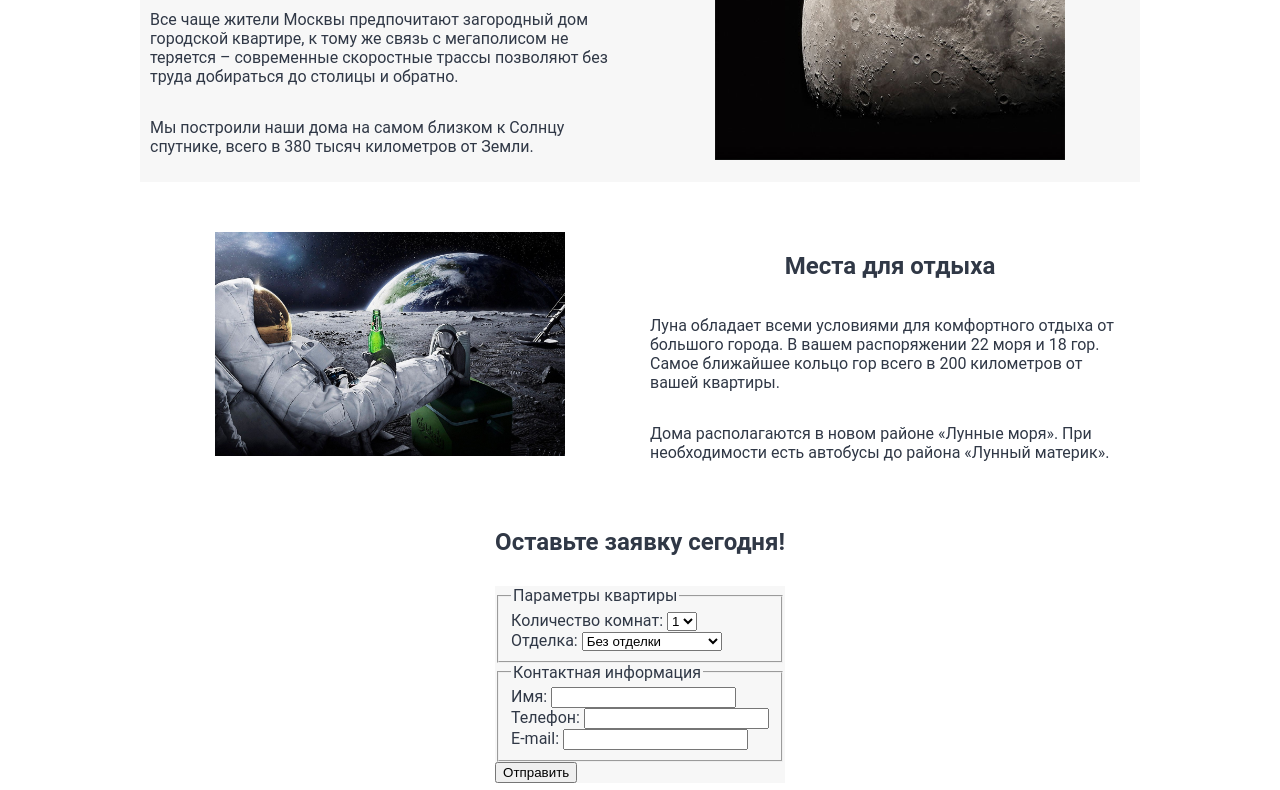
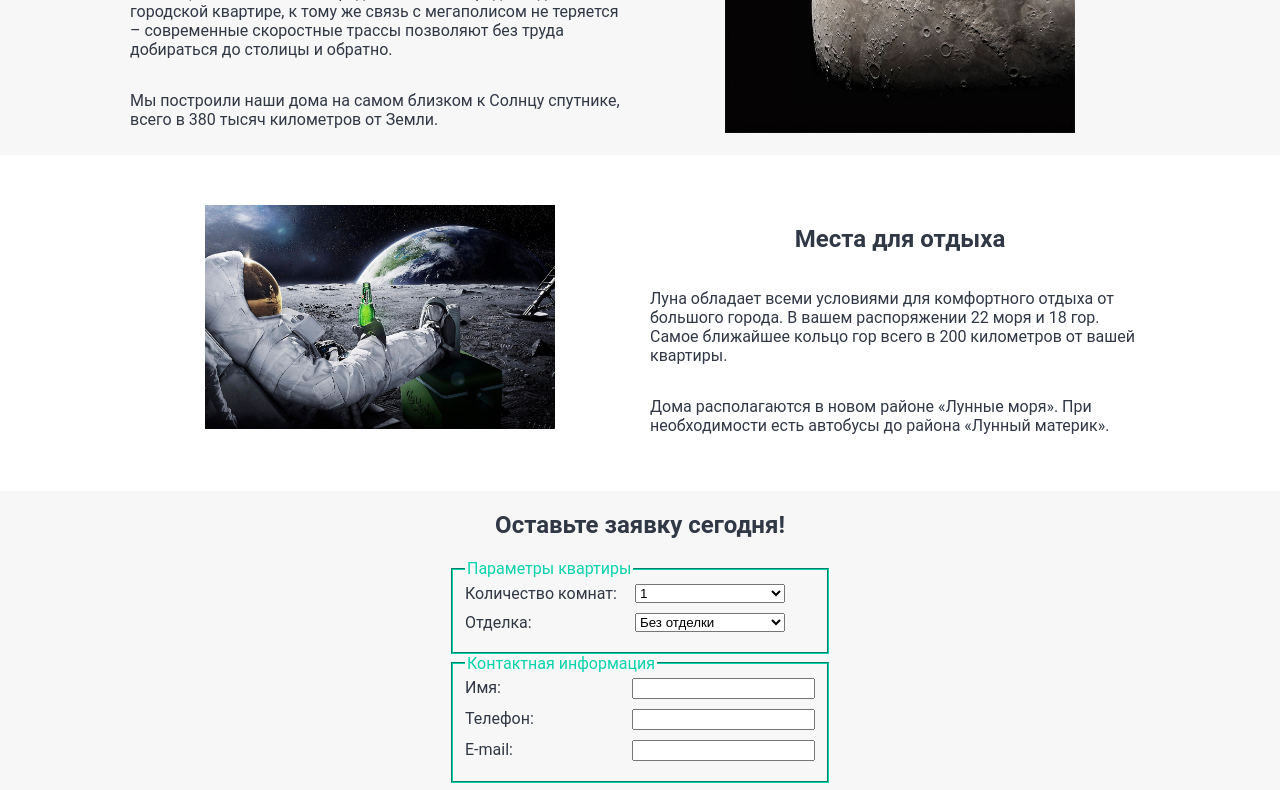
Before and after one commit to almaz-87/layout-designer-project-lvl1, a plain HTML site: page index.html in a window 1280 px wide. Shown: the part 742-1532 px from the top of the page. Drawn offline with Linux system fonts and the light colour scheme.

Commit message:
some edits

```diff
--- a/index.html
+++ b/index.html
@@ -28,7 +28,7 @@
 			<img src="images/logo.svg" alt="Фотография луны" width="200">
 			<h2>ЖК «Лунное море»</h2>
 			Место, откуда не хочется улетать
-			<button class="btn font-fff" type="submit">Забронировать</button>
+			<a href="#booking"><button class="btn font-fff" type="submit">Забронировать</button></a>
 		</div>
 
 		<div id ="section1" class="advantage">
@@ -48,7 +48,7 @@
 			</div>
 		</div>
 
-		<div id="section2" class="advantage bg-f7f7f7">
+		<div id="section2" class="advantage w100 bg-f7f7f7">
 			<div>
 				<h2>О ЖК «Лунное море»</h2>
 				 <p>Все чаще жители Москвы предпочитают загородный дом городской квартире, к тому же связь с мегаполисом не теряется – современные скоростные трассы позволяют без труда добираться до столицы и обратно.</p>
@@ -69,40 +69,47 @@
 				 <p>Дома располагаются в новом районе «Лунные моря». При необходимости есть автобусы до района «Лунный материк».</p>
 			</div>
 		</div>
+
+		<div class="form w100 bg-f7f7f7" id="booking">
 			<h2>Оставьте заявку сегодня!</h2>
-		<div class="form bg-f7f7f7">
 				<form action="index.html">
 					<fieldset>
-					<legend>Параметры квартиры</legend>
-					Количество комнат:
-						<select name="rooms">
+						<legend class="font-09D3AC">Параметры квартиры</legend>
+					<div class="flex params">
+						<div>Количество комнат:</div>
+							<select name="rooms" class="width150">
 							  <option value="value1" selected>1</option>
 							  <option value="value2">2</option>
 							  <option value="value3">3</option>
 							</select>
-					<br>Отделка:
-					<select name="otdelka">
+					</div>
+
+					<div class="flex params">
+							<div>Отделка:</div>
+							<select name="otdelka" class="width150">
 								  <option value="value1" selected>Без отделки</option>
 								  <option value="value2">Частичная отделка</option>
 								   <option value="value2">С отделкой</option>
 							</select>
+					</div>
 					</fieldset>
 
 					<fieldset>
-					<legend>Контактная информация</legend>
-					Имя:
-						<input type="text">
-					<br>
-					Телефон:
-						<input type="text">
-						<br>
-					E-mail:
-						<input type="text">
+						<legend class="font-09D3AC">Контактная информация</legend>
+						<div class="flex">
+							<div>Имя:</div>
+							<input type="text"  class="width175">
+						</div>
+						<div class="flex">
+							<div>Телефон: </div>
+							<input type="text" class="width175">
+						</div>
+						<div class="flex">
+							<div>E-mail:</div>
+							<input type="text" class="width175">
 					</fieldset>
 
-
-
-				<button>Отправить</button>
+					<button class="font-09D3AC mt-10">Отправить</button>
 				</form>
 		</div>
 	</main>
--- a/styles/style.css
+++ b/styles/style.css
@@ -1,4 +1,7 @@
 body {
+	margin: 0;
+	padding: 0;
+	border: 0;
 	font-family: Roboto;
 	font-size: 16px;
 	color: #303846;
@@ -60,7 +63,7 @@ main {
 	margin: 20px;
 	display: flex;
 	justify-content: center;
-	width: 1000px;
+
 
 }
 
@@ -72,9 +75,43 @@ main {
 	flex-basis: 500px;
 }
 
+.w100 {
+	width: 100%;
+}
+
 .form {
 	margin: 10px;
+
 	display: flex;
+	flex-direction: column;
+	align-items: center;
+}
+
+fieldset {
+	width: 350px;
+	border-color: #09D3AC;
+}
+
+.flex {
+	padding-bottom: 10px;
+	display:flex;
+	justify-content: space-between;
+}
+
+.params {
+	padding-right: 30px;
+}
+
+.width150 {
+	width: 150px;
+}
+
+.width175 {
+	width: 175px;
+}
+
+.font-09D3AC {
+	color: #09D3AC;
 }
 
 .bg-f7f7f7 {
@@ -91,3 +128,7 @@ main {
 .font-fff {
 	color: #fff;
 }
+
+.mt-10 {
+	margin-top: 10px;
+}
```
Lines whose indentation alone changed are shown as unchanged.
